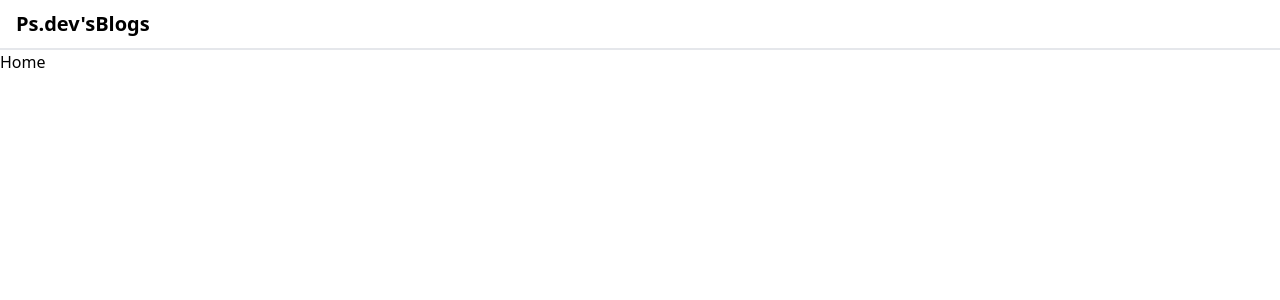
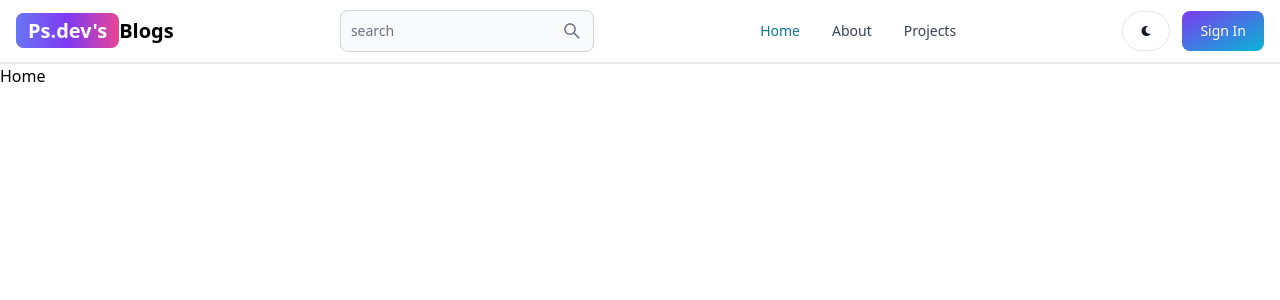
Before and after one commit to prabhanjansp/MernBlogApp, a React (Vite) app in the folder myblogapp/: page / in a window 1280 px wide. Shown: the top 300 px of the page. Built offline with nearby package versions, Linux system fonts and the light colour scheme.

Commit message:
compeleted the header section

```diff
--- a/myblogapp/package.json
+++ b/myblogapp/package.json
@@ -13,6 +13,7 @@
     "flowbite-react": "^0.10.2",
     "react": "^18.3.1",
     "react-dom": "^18.3.1",
+    "react-icons": "^5.3.0",
     "react-router-dom": "^6.28.0"
   },
   "devDependencies": {
--- a/myblogapp/src/App.jsx
+++ b/myblogapp/src/App.jsx
@@ -19,7 +19,7 @@
         <Route path="/" element={<Home/>}/>
         <Route path="/about" element={<About/>}/>
         <Route path="/dashboard" element={<Dashboard/>}/>
-        <Route path="/" element={<Projects/>}/>
+        <Route path="/project" element={<Projects/>}/>
         <Route path="/signin" element={<SignIn/>}/>
         <Route path="/signup" element={<SignUp/>}/>
       </Routes>
--- a/myblogapp/src/components/Header.jsx
+++ b/myblogapp/src/components/Header.jsx
@@ -1,20 +1,57 @@
-import { Navbar } from 'flowbite-react'
-import { Link } from 'react-router-dom'
-import React from 'react'
+import { Button, Navbar, TextInput } from "flowbite-react";
+import { Link, useLocation } from "react-router-dom";
+import React from "react";
+import { AiOutlineSearch } from "react-icons/ai";
+import { FaMoon } from "react-icons/fa";
 
 const Header = () => {
+  const path = useLocation().pathname;
   return (
     <>
-    <Navbar className='border-b-2'>
-<Link to="/" className='self-center whitespace-nowrap text-sm sm:text-xl font-semibold dark:text-white'>
-<span>
-Ps.dev's
-</span>Blogs
-</Link>
+      <Navbar className="border-b-2">
+        <Link
+          to="/"
+          className="self-center whitespace-nowrap text-sm sm:text-xl font-semibold dark:text-white"
+        >
+          <span className="px-3 py-1 bg-gradient-to-r from-indigo-500 via-purple-600 to bg-pink-500  rounded-lg text-white">
+            Ps.dev's
+          </span>
+          Blogs
+        </Link>
+        <form>
+          <TextInput
+            type="text"
+            placeholder="search"
+            rightIcon={AiOutlineSearch}
+            className="hidden lg:inline"
+          />
+        </form>
+        <Button className="w-12 h-10  lg:hidden" color="gray" pill>
+          <AiOutlineSearch />
+        </Button>
+        <div className="flex gap-3 md:order-2">
+          <Button className="w-12 h-10 hidden sm:inline" color="gray" pill>
+            <FaMoon />
+          </Button>
+          <Link to="/signin">
+            <Button gradientDuoTone="purpleToBlue">Sign In</Button>
+          </Link>
+          <Navbar.Toggle />
+        </div>
+        <Navbar.Collapse>
+          <Navbar.Link active={path === "/"} as={"div"}>
+            <Link to="/">Home</Link>
+          </Navbar.Link>
+          <Navbar.Link active={path === "/about"} as={"div"}>
+            <Link to="/about">About</Link>
+          </Navbar.Link>
+          <Navbar.Link active={path === "/project"} as={"div"}>
+            <Link to="/project">Projects</Link>
+          </Navbar.Link>
+        </Navbar.Collapse>
+      </Navbar>
+    </>
+  );
+};
 
-    </Navbar>
-    </>
-  )
-}
-
-export default Header
+export default Header;
```
Also changed, not shown: 1 other file (tests, documents, lock files or other folders).
